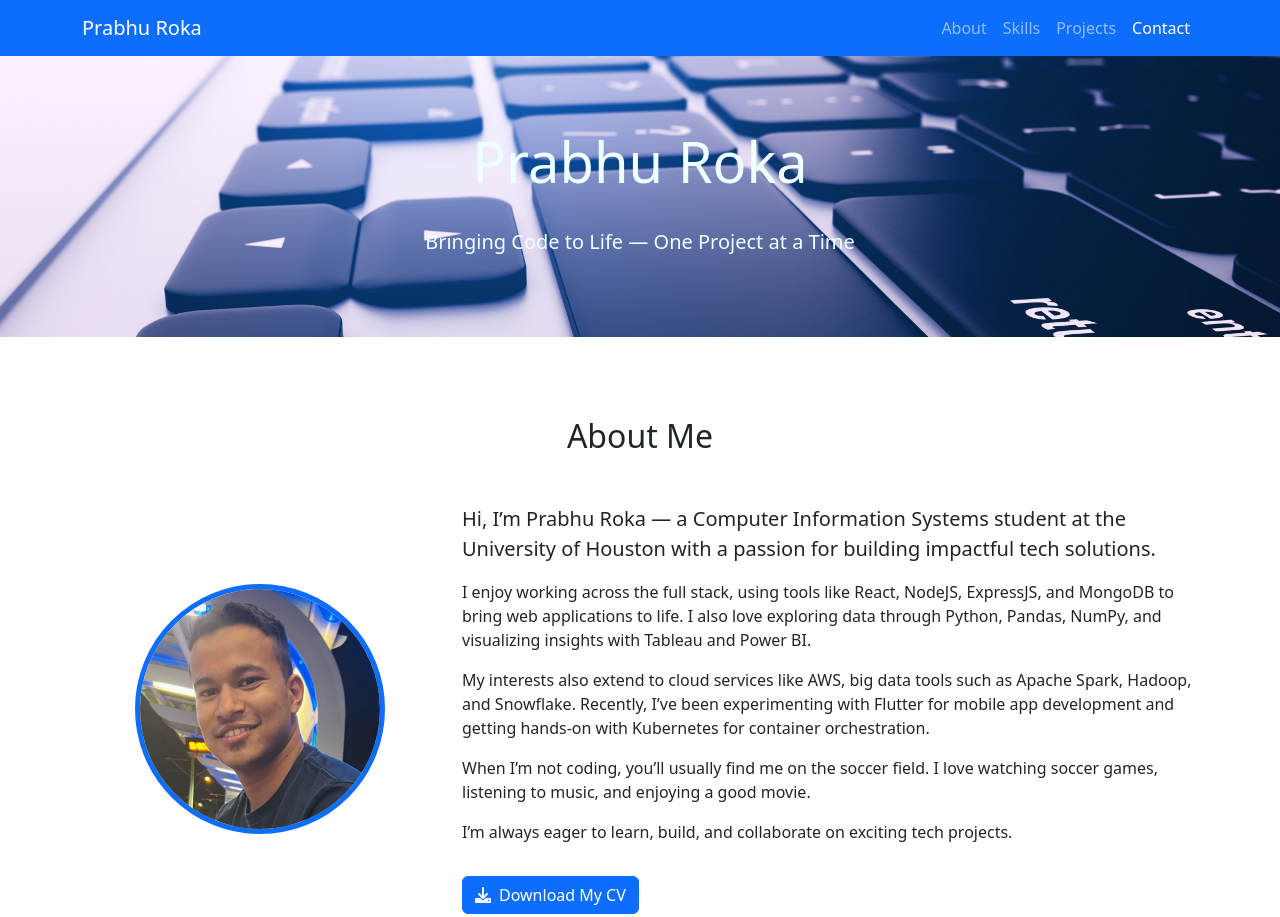
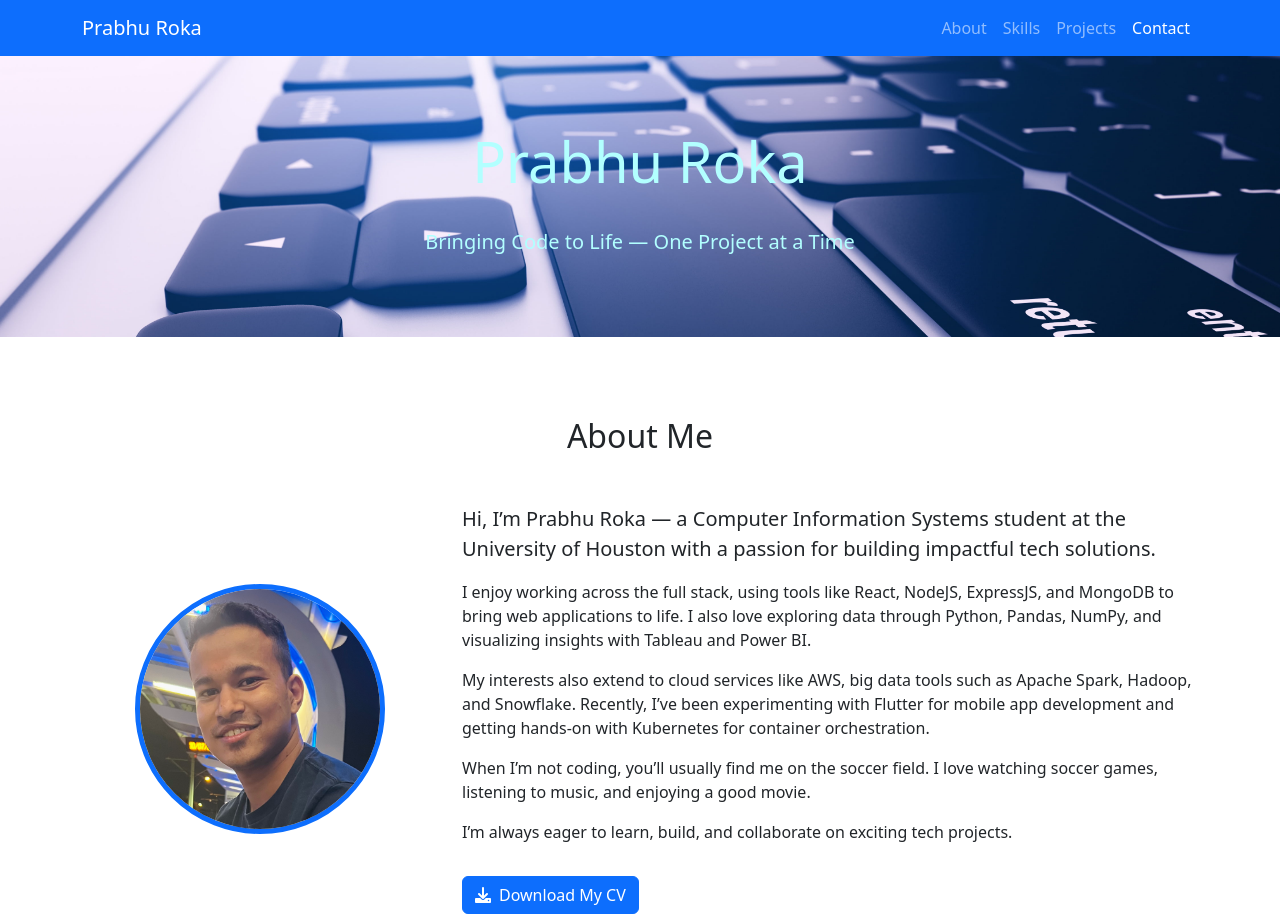
Before and after one commit to prabhuroka/prabhuroka.github.io, a website: page index.html in a window 1280 px wide. Shown: the top 917 px of the page. Drawn offline with nearby package versions, Linux system fonts and the light colour scheme.

Commit message:
Update style.css

```diff
--- a/css/style.css
+++ b/css/style.css
@@ -23,7 +23,7 @@ html {
     background-size: cover;
     background-position: center;
     background-repeat: no-repeat;
-    color: #F0FFFF;
+    color: 	#B2FFFF;
     margin-bottom: 2rem;
     position: relative;
     z-index: 1;
```
